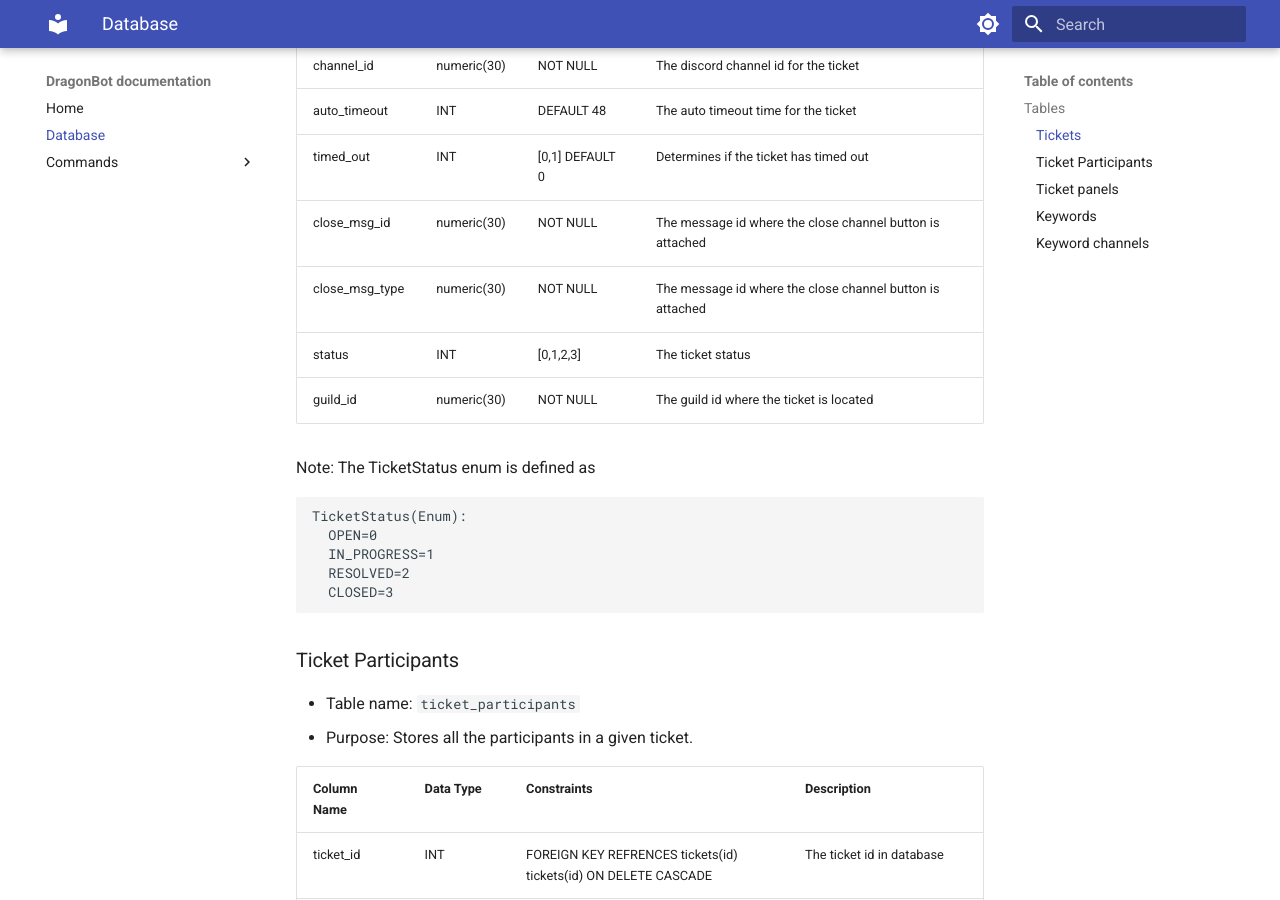
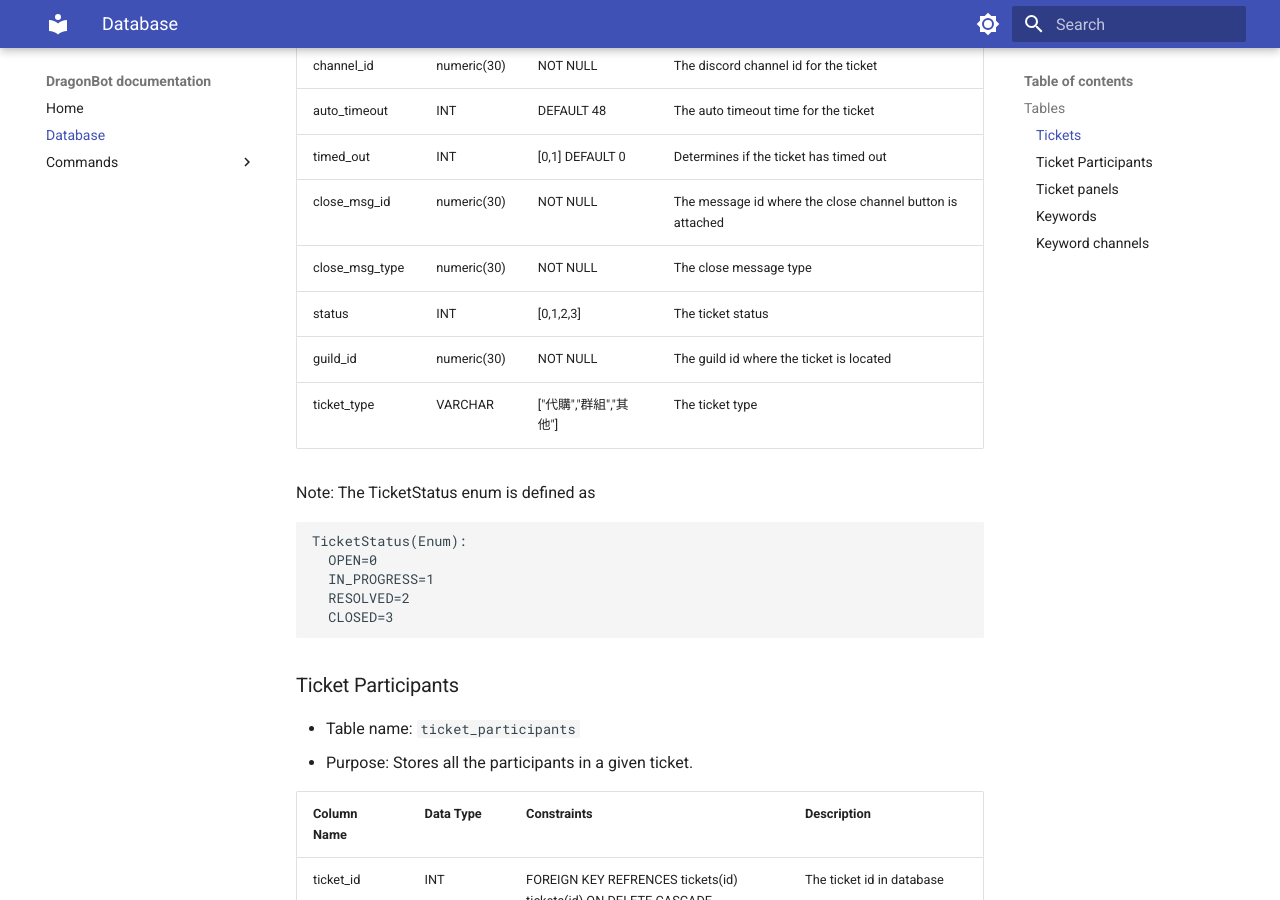
Before and after one commit to xDDoubleTea/DragonBot, an MkDocs documentation site: the page built from docs/DATABASE.md, in a window 1280 px wide and 900 px high, scrolled down 675 px. Built offline with MkDocs 1.6.1 and Material for MkDocs 9.7.7, drawn with Linux system fonts in a browser that asks for light colours.

Commit message:
Doc: Updated the tickets table

```diff
--- a/docs/DATABASE.md
+++ b/docs/DATABASE.md
@@ -17,16 +17,17 @@
 - Table name: `tickets`
 - Purpose: Stores the primary state and metadata for each customer support ticket channel.
 
-| Column Name  | Data Type   | Constraints | Description                                               |
-|:-------------|:------------|:------------|:----------------------------------------------------------|
-| id           | SERIAL      | PRIMARY KEY | The ticket id                                             |
-| channel_id   | numeric(30) | NOT NULL    | The discord channel id for the ticket                     |
-| auto_timeout | INT         | DEFAULT 48  | The auto timeout time for the ticket                      |
-| timed_out    | INT         | \[0,1\] DEFAULT 0     | Determines if the ticket has timed out                    |
-| close_msg_id | numeric(30) | NOT NULL    | The message id where the close channel button is attached |
-| close_msg_type | numeric(30) | NOT NULL    | The message id where the close channel button is attached |
-| status       | INT         | \[0,1,2,3\] | The ticket status                                         |
-| guild_id     | numeric(30) | NOT NULL    | The guild id where the ticket is located                  |
+| Column Name    | Data Type   | Constraints              | Description                                               |
+|:---------------|:------------|:-------------------------|:----------------------------------------------------------|
+| id             | SERIAL      | PRIMARY KEY              | The ticket id                                             |
+| channel_id     | numeric(30) | NOT NULL                 | The discord channel id for the ticket                     |
+| auto_timeout   | INT         | DEFAULT 48               | The auto timeout time for the ticket                      |
+| timed_out      | INT         | \[0,1\] DEFAULT 0        | Determines if the ticket has timed out                    |
+| close_msg_id   | numeric(30) | NOT NULL                 | The message id where the close channel button is attached |
+| close_msg_type | numeric(30) | NOT NULL                 | The close message type                                    |
+| status         | INT         | \[0,1,2,3\]              | The ticket status                                         |
+| guild_id       | numeric(30) | NOT NULL                 | The guild id where the ticket is located                  |
+| ticket_type    | VARCHAR     | \["代購","群組","其他"\] | The ticket type                                           |
 
 Note: The TicketStatus enum is defined as
 
```
